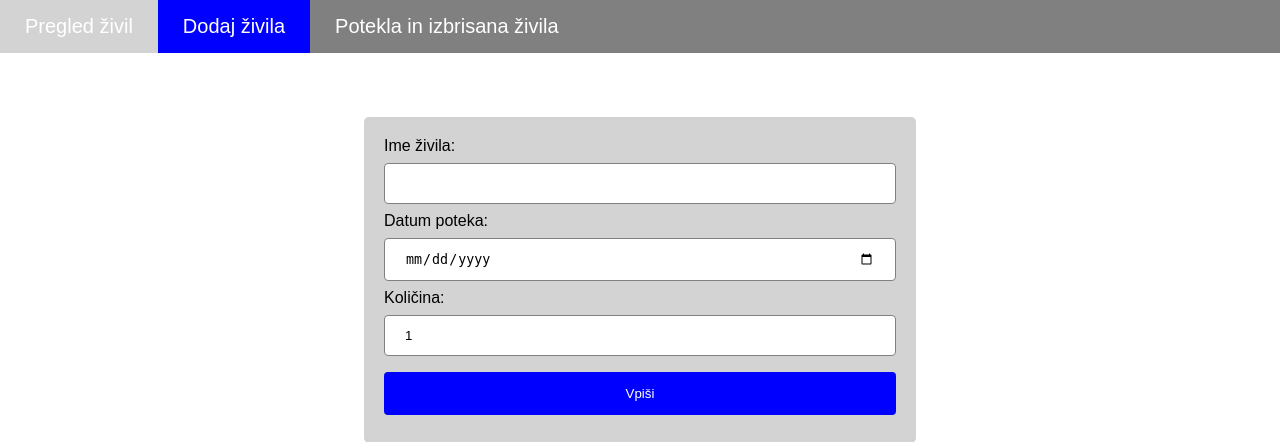
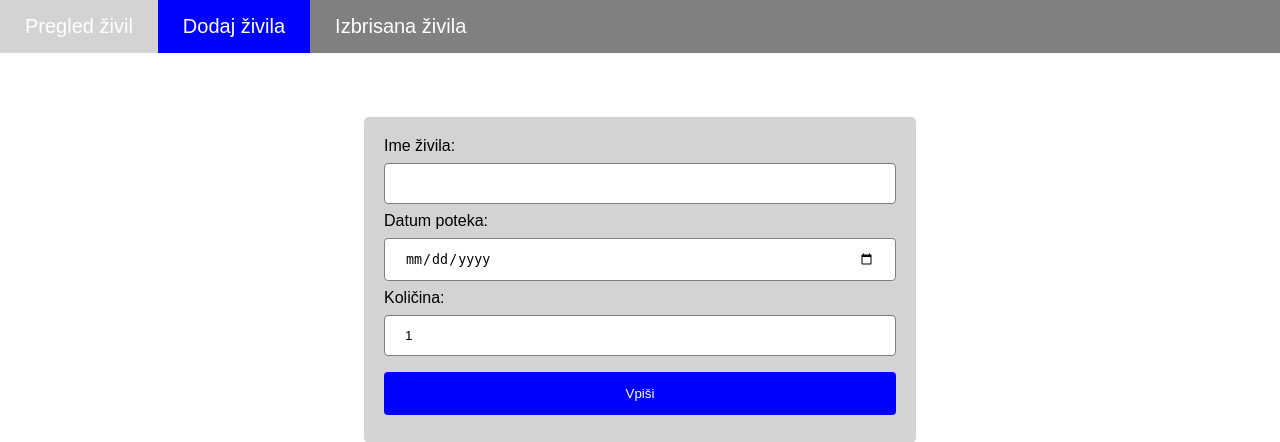
Before and after one commit to urosrac/ZapisZivil, a Flask app: page /DodajZivila in a window 1280 px wide. Shown: the top 442 px of the page. Run offline with Flask 2, Linux system fonts and the light colour scheme.

Commit message:
Change of title button in nav bar.

```diff
--- a/templates/AddFood.html
+++ b/templates/AddFood.html
@@ -11,7 +11,7 @@
 <div class="topnav">
   <a href="/">Pregled živil</a>
   <a class="active" href="/DodajZivila">Dodaj živila</a>
-  <a href="/UrejanjePoteklih">Potekla in izbrisana živila</a>
+  <a href="/UrejanjePoteklih">Izbrisana živila</a>
 </div>
 <div class="FormDiv">
   <form  method="post" action="/AddedFoodItem">
--- a/templates/ExpiredFood.html
+++ b/templates/ExpiredFood.html
@@ -17,7 +17,7 @@
 <div class="topnav">
   <a href="/">Pregled živil</a>
   <a href="/DodajZivila">Dodaj živila</a>
-  <a class="active" href="/UrejanjePoteklih">Potekla in izbrisana živila</a>
+  <a class="active" href="/UrejanjePoteklih">Izbrisana živila</a>
 </div>
 <table class="TableOfFood">
     <thead>
--- a/templates/index.html
+++ b/templates/index.html
@@ -11,7 +11,7 @@
 <div class="topnav">
   <a class="active" href="/">Pregled živil</a>
   <a href="/DodajZivila">Dodaj živila</a>
-  <a href="/UrejanjePoteklih">Potekla in izbrisana živila</a>
+  <a href="/UrejanjePoteklih">Izbrisana živila</a>
 </div>
 
 <table class="TableOfFood">
```
Also changed, not shown: localhost.sqlite.
